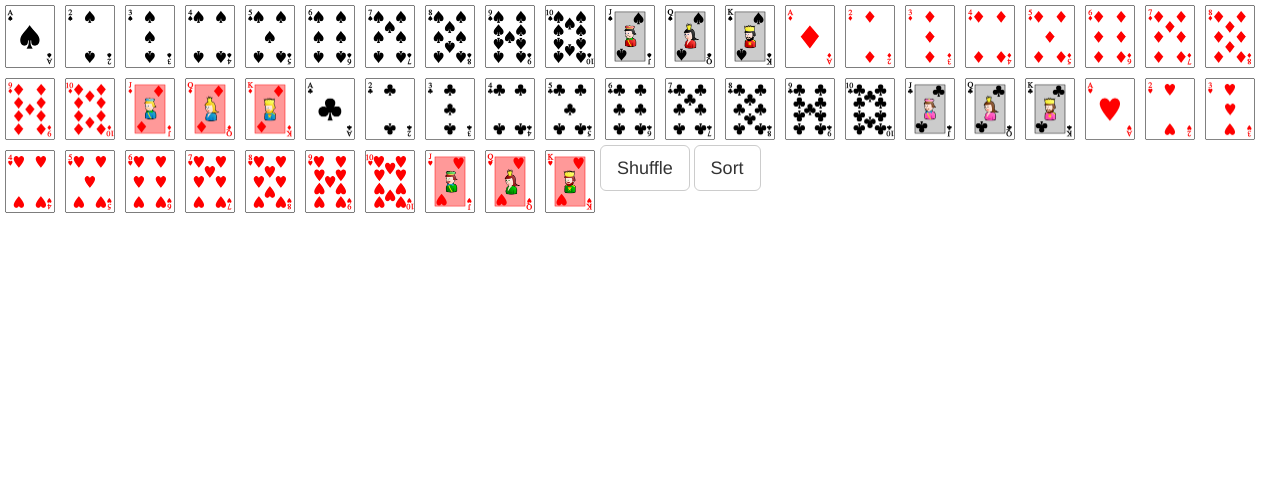
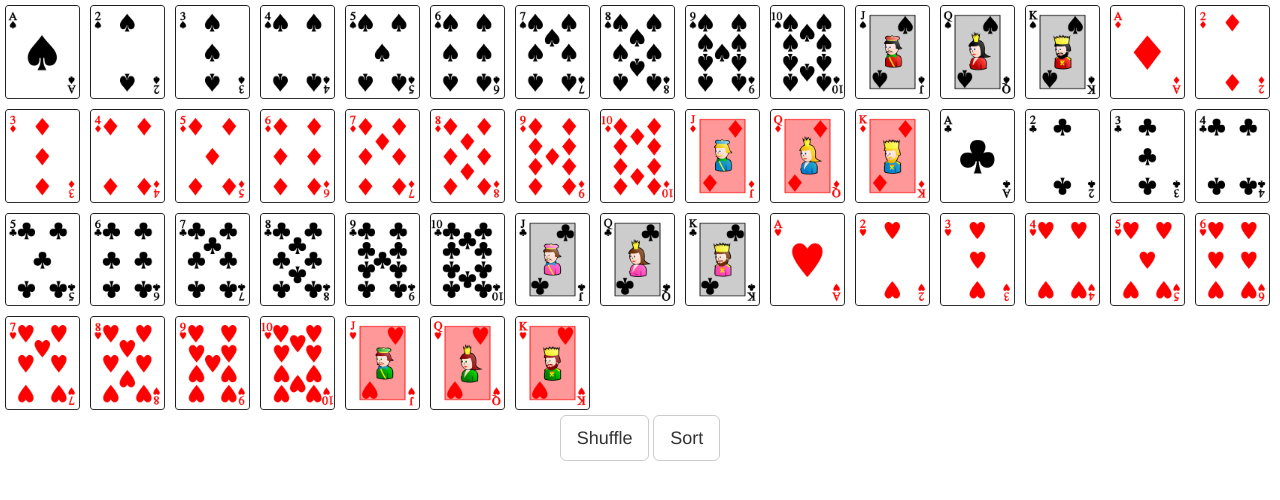
Before and after one commit to Elisabot/angular-exercise, a plain HTML site: page index.html in a window 1280 px wide. Drawn offline with nearby package versions, Linux system fonts and the light colour scheme.

Commit message:
minor styling adjustments

```diff
--- a/index.html
+++ b/index.html
@@ -19,7 +19,7 @@
 
 
 		<!-- shuffle and sort buttons -->
-		<div>
+		<div class="buttons">
 			<input class="btn btn-default btn-lg" type="button" value="Shuffle" ng-click="shuffle()" />
 
 			<input class="btn btn-default btn-lg" type="button" value="Sort" ng-click="sort()" />
--- a/style.css
+++ b/style.css
@@ -3,5 +3,11 @@
 .card {
 	margin: 5px;
 	float: left;
-	width: 50px;
+	width: 75px;
 }
+
+.buttons {
+	clear: both;
+	margin: 5px;
+	text-align: center;
+}
```
